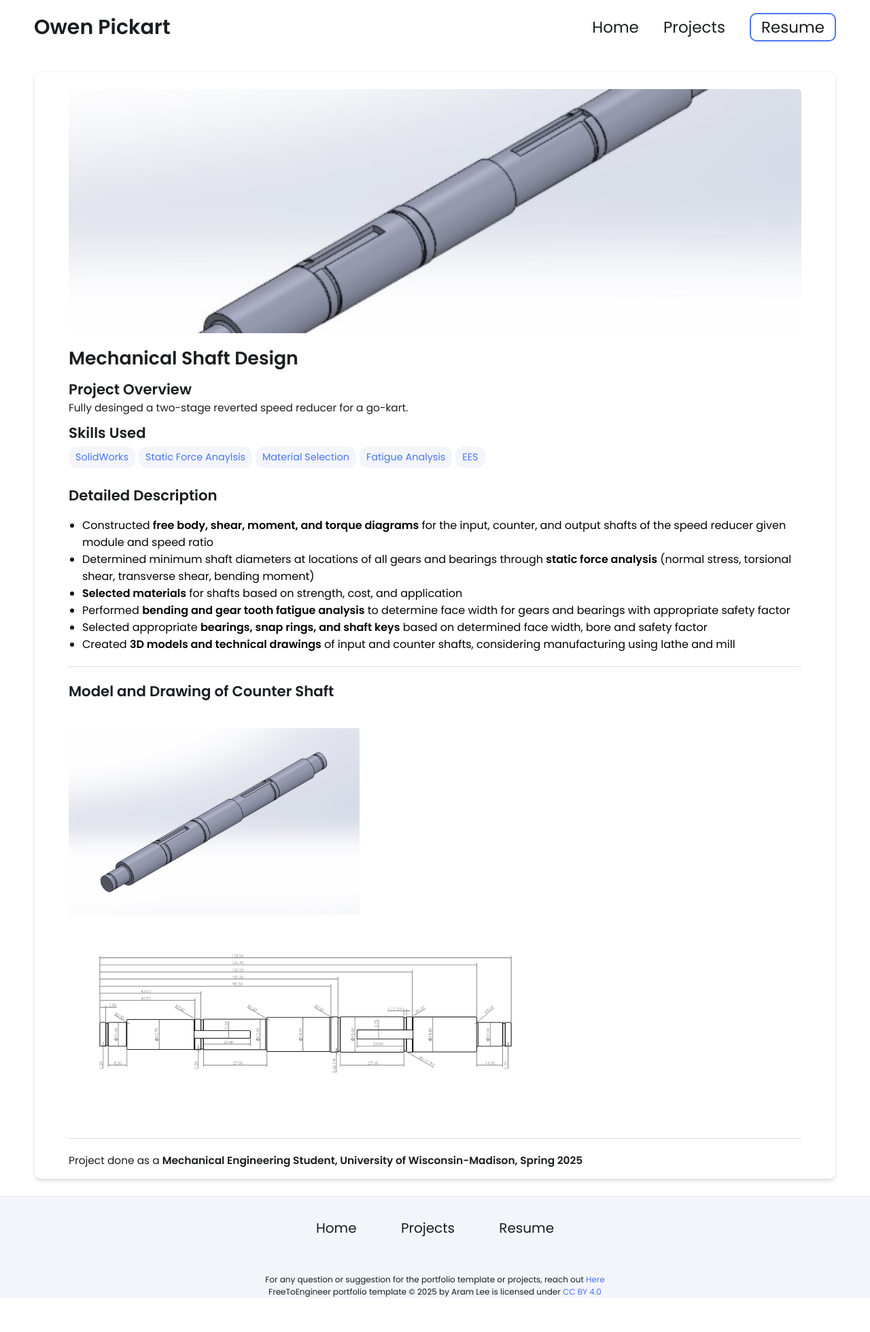
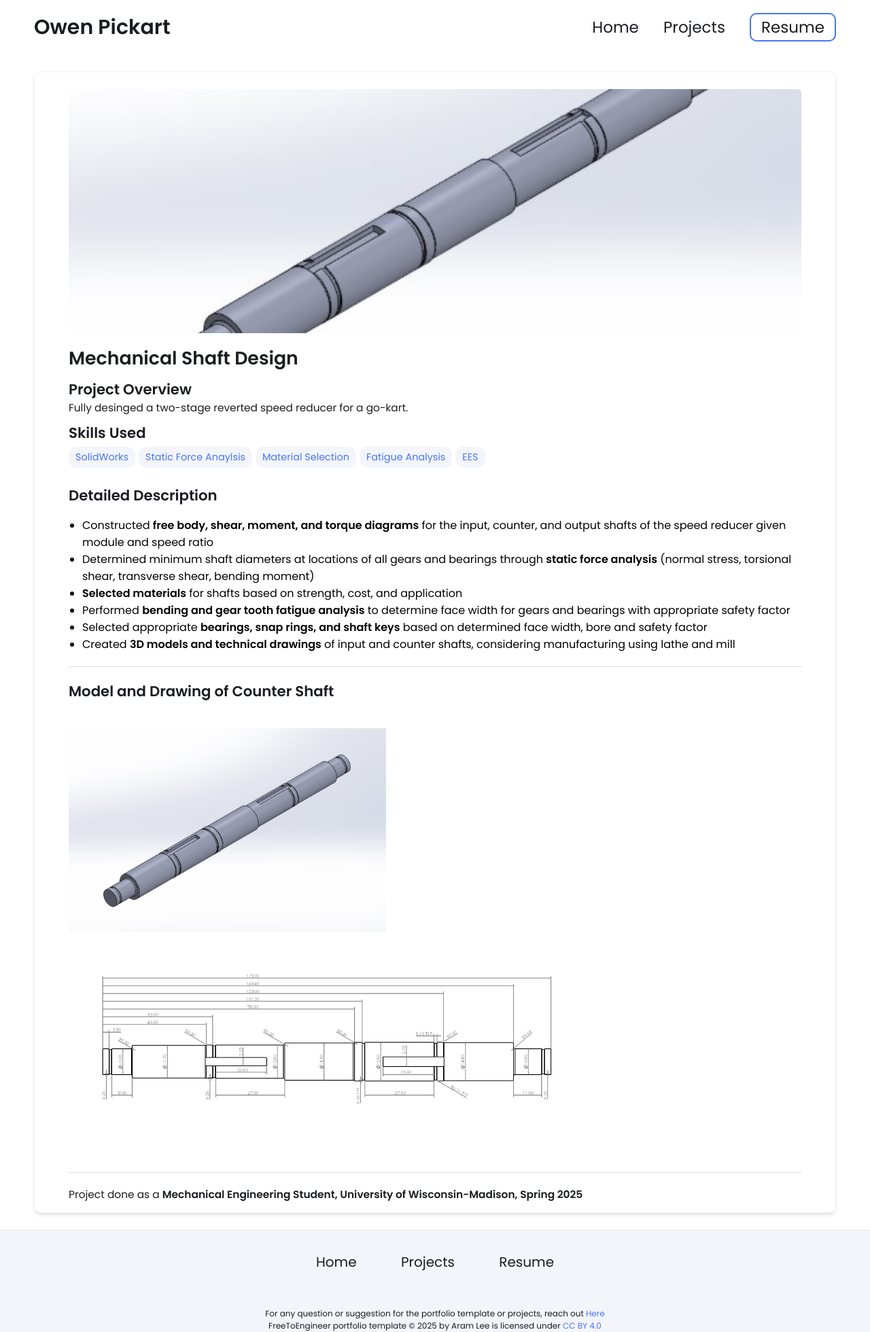
Before and after one commit to owenpickart/owenpickart.github.io, a Jekyll site: the page built from _projects/shaft-design/index.md, in a window 1280 px wide. Shown: the whole page at 68% size. Built offline with Jekyll 4.4.1, drawn with Linux system fonts in a browser that asks for light colours; before the commit the page ends 1909 px from its top, so only the background shows below that.

Commit message:
Update index.md

```diff
--- a/_projects/shaft-design/index.md
+++ b/_projects/shaft-design/index.md
@@ -22,7 +22,7 @@ main-image: /shaft1.jpg
 
 ## Model and Drawing of Counter Shaft
 <br>
-{% include image-gallery.html images="shaft2.jpg, shaft3.jpg" height="275" %}
+{% include image-gallery.html images="shaft2.jpg, shaft3.jpg" height="300" %}
 <br>
 
 ---
```
